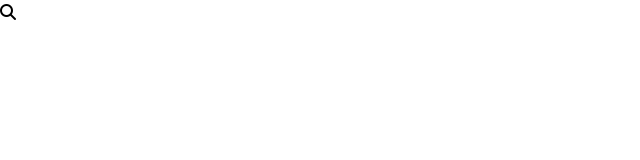
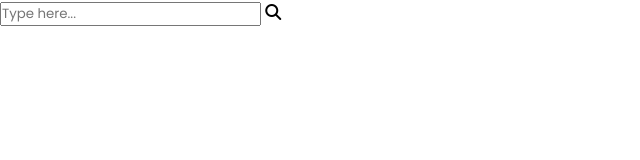
Before and after one commit to Ibra-him-elgharras/Template-13, a plain HTML site: page index.html in a window 1280 px wide. Shown: the whole page, without its empty margins (0-640 px from the left). Drawn offline with Linux system fonts and the light colour scheme.

Commit message:
saerch-box-2-html

```diff
--- a/index.html
+++ b/index.html
@@ -13,8 +13,17 @@
 </head>
 <body>
 
+    <div class="box">
+        <div class="search-box">
+            <input type="text" placeholder="Type here...">
+            <label for="" class="icon">
+                <i class="fa-solid fa-magnifying-glass"></i>
+            </label>
+        </div>
+    </div>
 
-    <i class="fa-solid fa-magnifying-glass"></i>
+
+
 
 
 </body>
```
